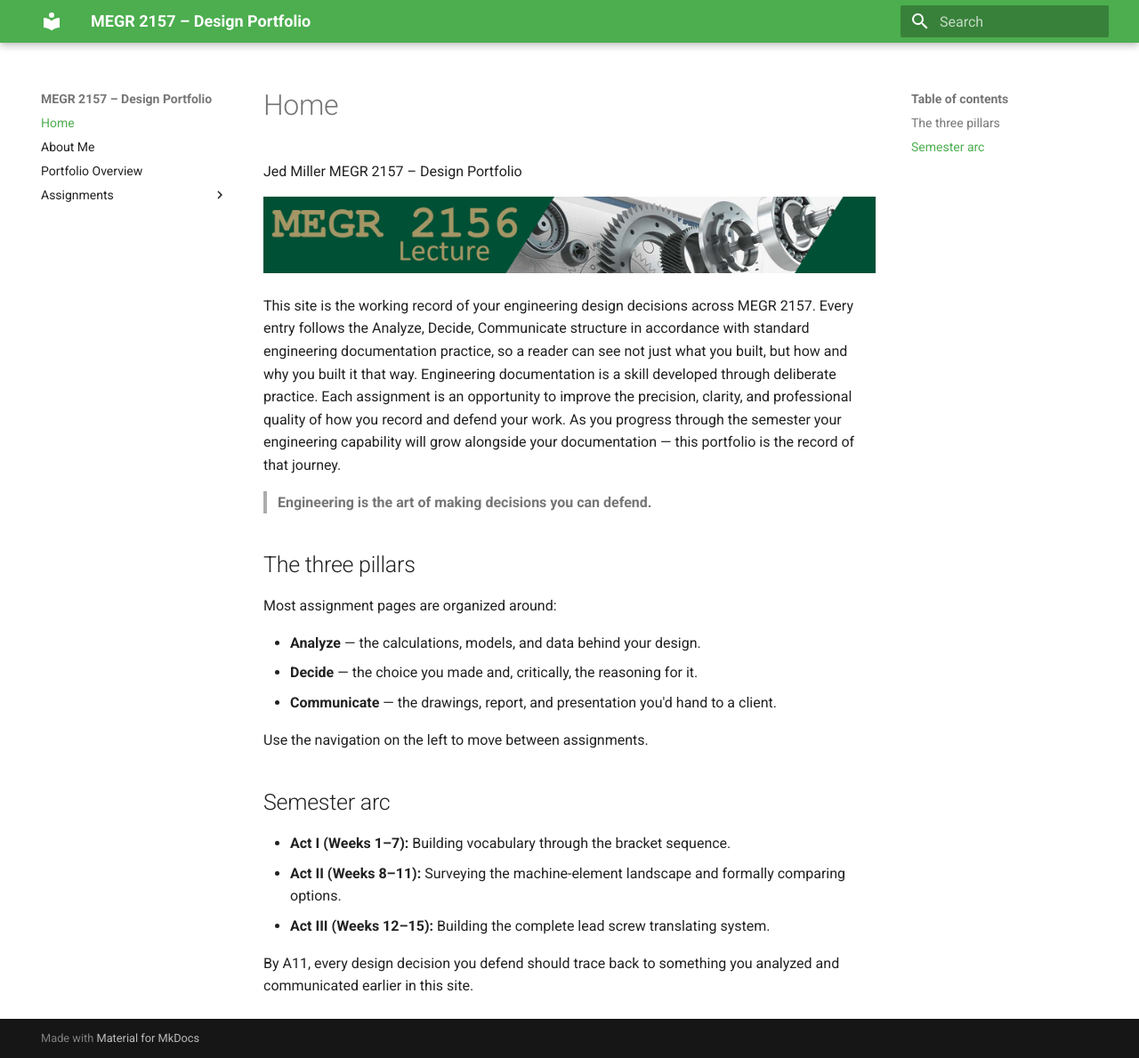
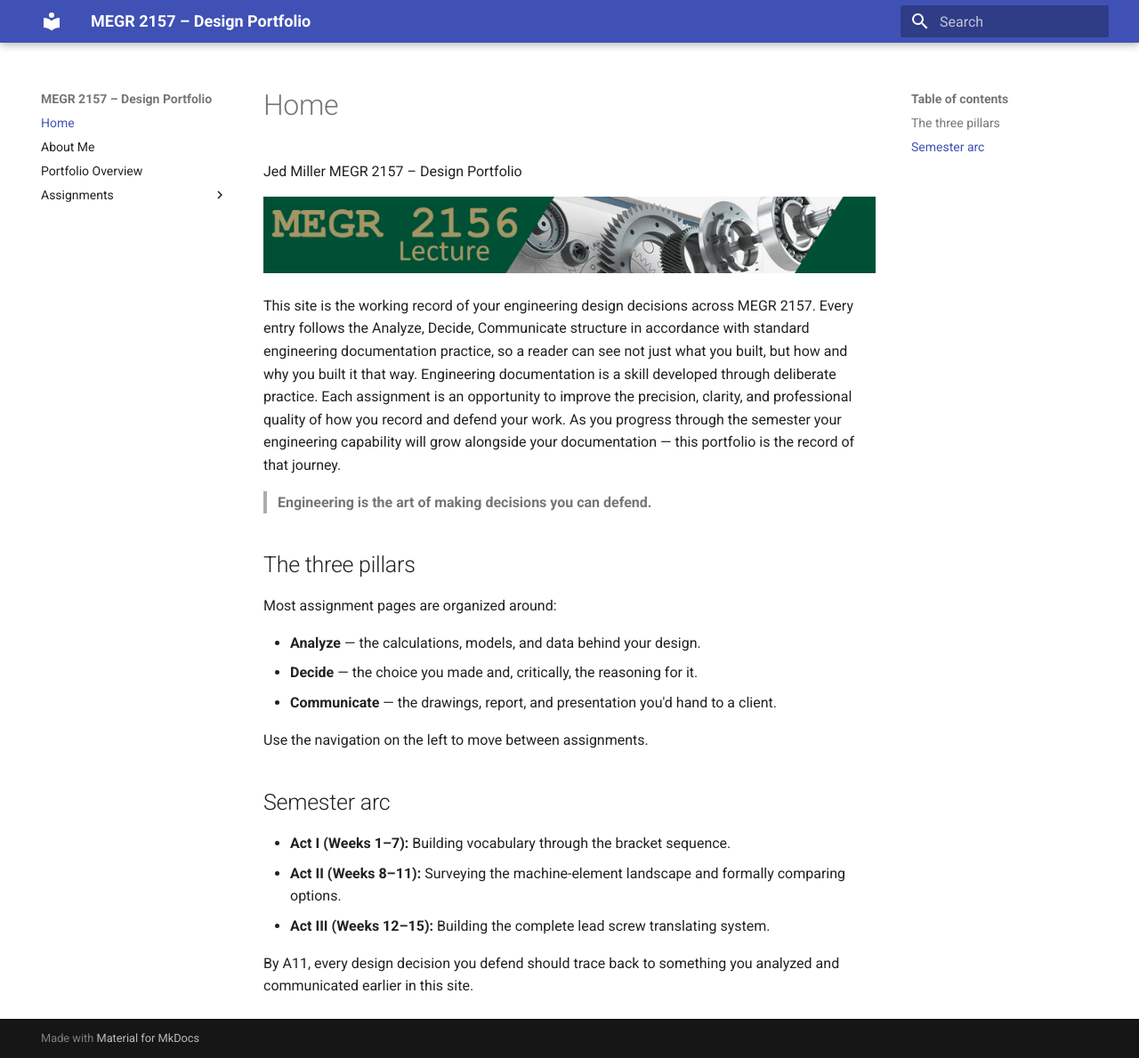
Before and after one commit to cmill271/miller-megr2157-portfolio, an MkDocs documentation site: the page built from docs/index.md, in a window 1280 px wide and 1189 px high. Shown: the whole window at 89% size. Built offline with MkDocs 1.6.1 and Material for MkDocs 9.7.7, drawn with Linux system fonts in a browser that asks for light colours.

```diff
--- a/mkdocs.yml
+++ b/mkdocs.yml
@@ -4,7 +4,7 @@ site_description: Design portfolio documentation, built with the Analyze / Decid
 theme:
   name: material
   palette:
-    primary: green
+    primary: light red
   features:
     - navigation.instant
     - navigation.tracking
```
